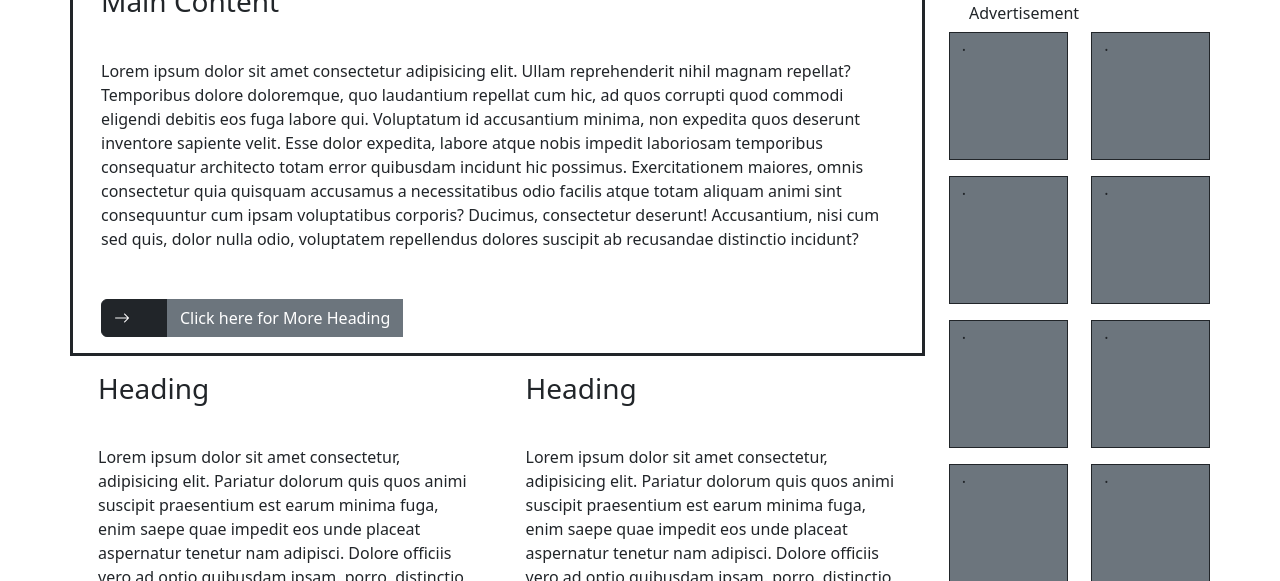
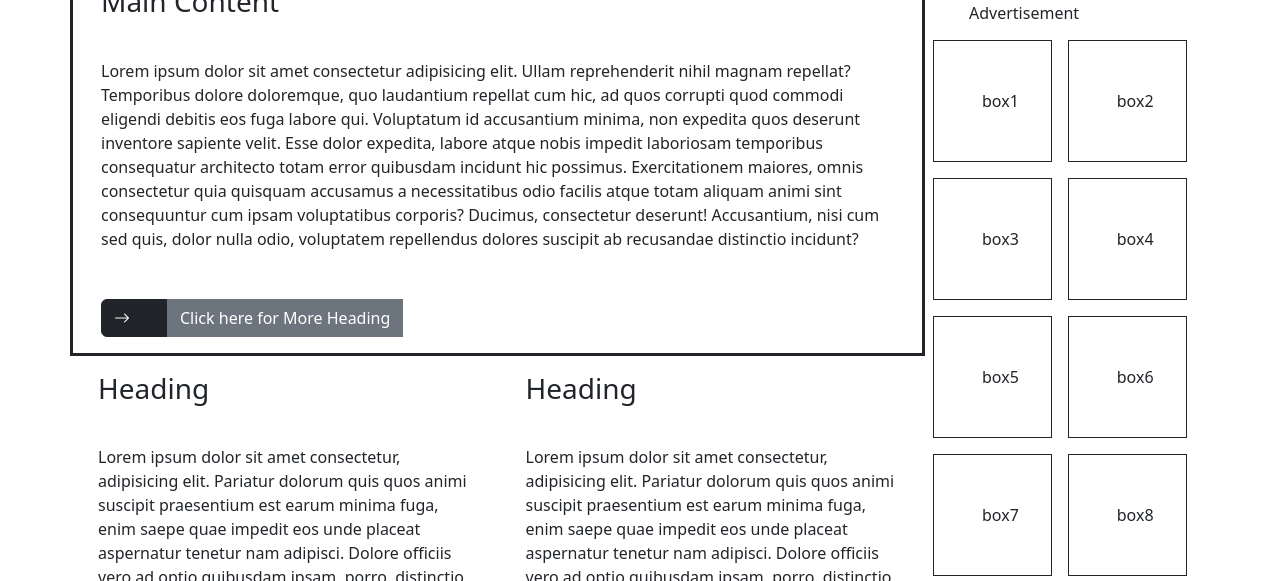
Before and after one commit to pallavisonwane962/first-layout, a plain HTML site: page index.html in a window 1280 px wide. Shown: the part 210-791 px from the top of the page. Drawn offline with nearby package versions, Linux system fonts and the light colour scheme.

Commit message:
first layout

```diff
--- a/css/style.css
+++ b/css/style.css
@@ -11,10 +11,7 @@ p{
 .btn-group{
     padding: 1rem;
 }
-.box{
-    height: 8rem;
-    margin-bottom: 1rem;
-}
+
 h2{
     margin: 2rem;
 }
--- a/index.html
+++ b/index.html
@@ -130,36 +130,20 @@
                         <h2>Sidebar</h2>
                         <h6>Advertisement</h6>
                         <div class="row">
-                          <div class="col-md-5 box offset-md-1 border border-1 border-dark bg-secondary">
-                              .
-                          </div>
-                          <div class="col-md-5  box offset-md-1  border border-1 border-dark bg-secondary">
-                              .
-                          </div>
+                          <div class="col-md-5 border-dark offset-md-1 border border-1  p-5 m-2">box1</div>
+                          <div class="col-md-5 border-dark offset-md-1  border border-1  p-5 m-2">box2 </div>
                       </div>
                       <div class="row">
-                        <div class="col-md-5 box offset-md-1 border border-1 border-dark bg-secondary">
-                            .
-                        </div>
-                        <div class="col-md-5 box offset-md-1  border border-1 border-dark bg-secondary">
-                            .
-                        </div>
+                        <div class="col-md-5 border-dark offset-md-1 border border-1  p-5 m-2">box3</div>
+                        <div class="col-md-5 border-dark offset-md-1  border border-1  p-5 m-2">box4</div>
                     </div>
                     <div class="row">
-                      <div class="col-md-5 box offset-md-1 border border-1 border-dark bg-secondary">
-                          .
-                      </div>
-                      <div class="col-md-5 box offset-md-1  border border-1 border-dark bg-secondary">
-                          .
-                      </div>
+                      <div class="col-md-5 border-dark offset-md-1 border border-1  p-5 m-2">box5</div>
+                      <div class="col-md-5 border-dark offset-md-1  border border-1  p-5 m-2">box6</div>
                   </div>
                   <div class="row">
-                    <div class="col-md-5 box offset-md-1 border border-1 border-dark bg-secondary">
-                        .
-                    </div>
-                    <div class="col-md-5 box offset-md-1  border border-1 border-dark bg-secondary">
-                        .
-                    </div>
+                    <div class="col-md-5 border-dark offset-md-1 border border-1 p-5 m-2 ">box7</div>
+                    <div class="col-md-5 border-dark offset-md-1  border border-1  p-5 m-2">box8</div>
                 </div>
                   <h2>Widget</h2>
                   <ul>
```
